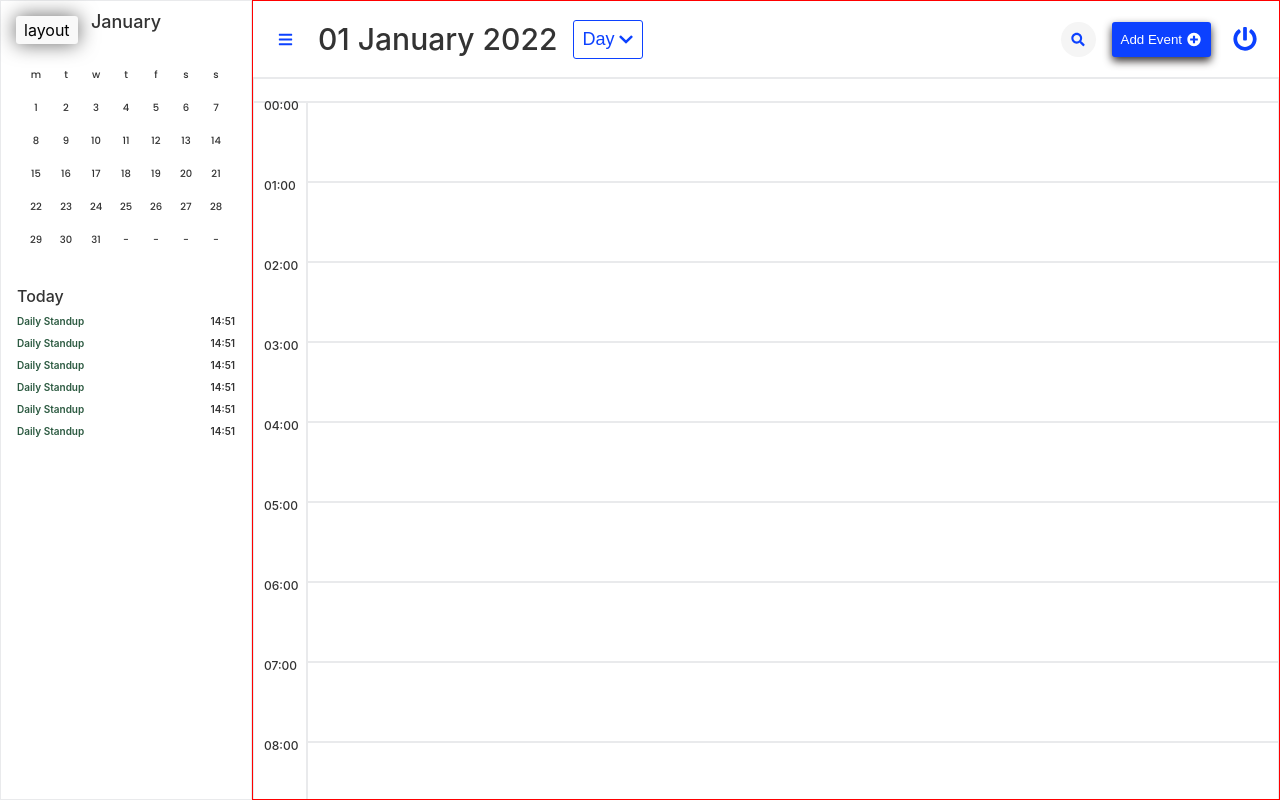
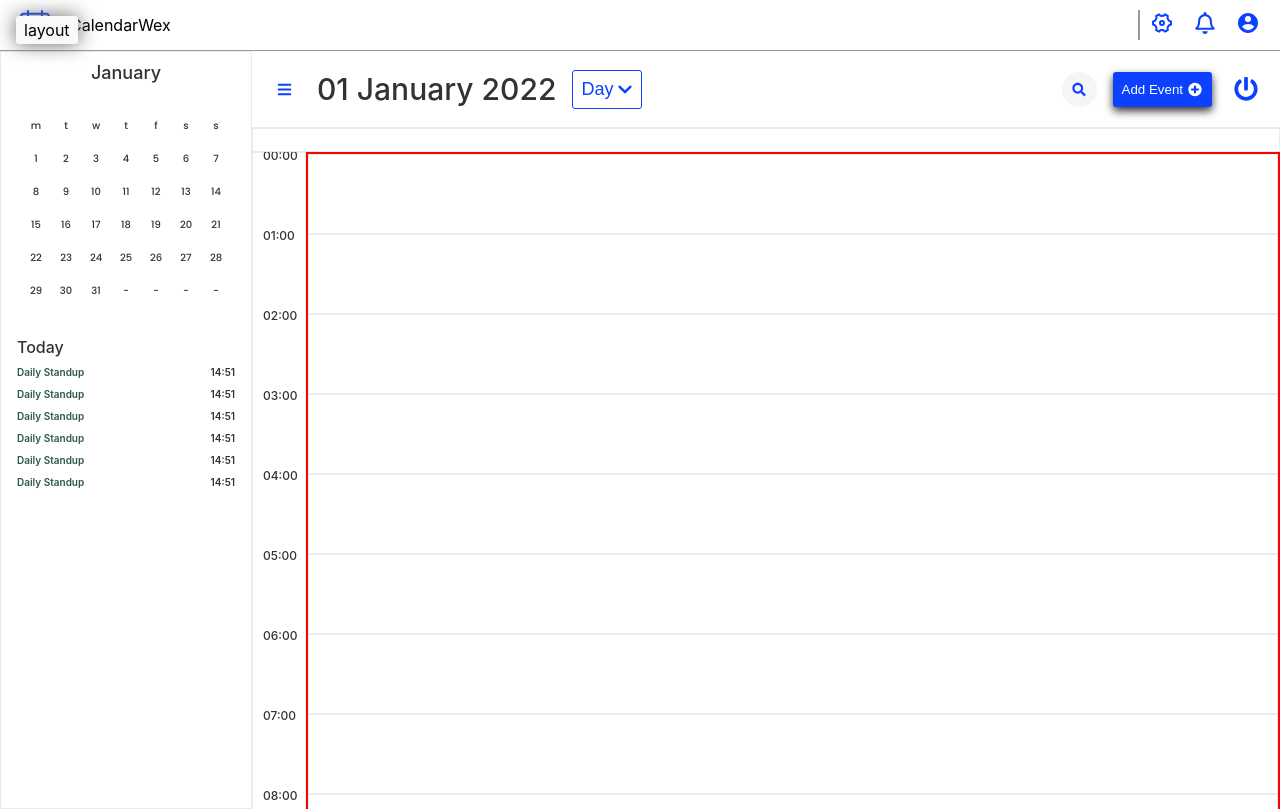
Before and after one commit to aftabrehan/calendarwex, a Next.js app: page /stories/layout in a window 1280 px wide. Built offline with nearby package versions, Linux system fonts and the light colour scheme; a web font is replaced by a local one.

Commit message:
Add TopBar to Layout

```diff
--- a/pages/home/HomePage.js
+++ b/pages/home/HomePage.js
@@ -7,12 +7,12 @@ import stl from './HomePage.module.scss'
 const Home = () => {
   return (
     <div className={stl.wrapper}>
-      {/* <Form /> */}
-      <h3>
+      <Form />
+      {/* <h3>
         Home Page ©copyright calendarar by{' '}
         <Link href="https://github.com/appwex">@appwex</Link>
       </h3>
-      <Link href="/stories">Go to Stories 🚀</Link>
+      <Link href="/stories">Go to Stories 🚀</Link> */}
     </div>
   )
 }
--- a/pages/home/HomePage.module.scss
+++ b/pages/home/HomePage.module.scss
@@ -1,5 +1,5 @@
 @import 'styles/common';
 
 .wrapper {
-  @extend .flexColStart;
+  @extend .flexCol;
 }
--- a/src/components/label/LabelLeft.js
+++ b/src/components/label/LabelLeft.js
@@ -3,7 +3,7 @@ import clsx from 'clsx'
 import stl from './Label.module.scss'
 import Label from './Label'
 
-const LabelLeft = ({ customClass, customClassLbl }) => {
+const LabelLeft = ({ customClass, customClassLbl, id }) => {
   const hourArray = [
     '00:00',
     '01:00',
@@ -32,7 +32,7 @@ const LabelLeft = ({ customClass, customClassLbl }) => {
   ]
 
   return (
-    <div className={clsx(stl.labelLeft, customClass)}>
+    <div id={id} className={clsx(stl.labelLeft, customClass)}>
       {hourArray.map((hr, i) => (
         <Label
           key={i}
--- a/src/components/layout/Layout.js
+++ b/src/components/layout/Layout.js
@@ -14,6 +14,7 @@ import LabelTop from 'components/label'
 import CalendarSlots from 'components/calendarslots'
 import DateMonth from 'components/date-month'
 import EventTypes from 'components/event-types'
+import TopBar from 'components/topbar'
 
 import BrainIcon from 'assets/brain.svg'
 import CamelIcon from 'assets/camel.svg'
@@ -274,6 +275,8 @@ const Layout = ({ logoutHandler, signOut }) => {
   }
 
   return (
+    <div className={stl.layoutContainer}>
+      <TopBar />
       <div className={stl.layout}>
         <Sidebar
           customClass={stl.sideBar}
@@ -315,9 +318,10 @@ const Layout = ({ logoutHandler, signOut }) => {
           <Toolbar logout={signOut} handleType={typeHandler} width="100%" />
           {label}
           <div className={stl.container} style={{ width: '100%' }}>
-          <LabelLeft />
+            <LabelLeft id="labelLeft" />
             <div className={stl.structureGrid}>
               <StructureGrid
+                id="structure"
                 width="100%"
                 type={data.type}
                 variant={data.variant}
@@ -339,6 +343,7 @@ const Layout = ({ logoutHandler, signOut }) => {
           </div>
         </div>
       </div>
+    </div>
   )
 }
 
--- a/src/components/layout/Layout.module.scss
+++ b/src/components/layout/Layout.module.scss
@@ -1,9 +1,15 @@
 @import '/styles/colors';
+
+.layoutContainer {
+  display: flex;
+  flex-direction: column;
+  height: 100vh;
+}
 
 .layout {
   display: flex;
   width: 100vw;
-  height: 100vh;
+  height: 94.73%;
   background: $white;
 
   .sideBar {
@@ -12,9 +18,8 @@
 
   .main {
     width: 84%;
-    border: 1px solid red;
     min-width: 630px;
-    overflow: scroll;
+    overflow-y: scroll;
 
     &::-webkit-scrollbar {
       display: none;
@@ -22,17 +27,20 @@
   }
 
   .container {
-    height: 89.8%;
+    height: 89%;
     display: flex;
-    // overflow: scroll;
+    overflow-x: scroll;
 
-    // &::-webkit-scrollbar {
-    //   display: none;
-    // }
+    &::-webkit-scrollbar {
+      display: none;
+    }
   }
 
   .structureGrid {
+    border: 1px solid red;
     width: 100%;
+    height: 100%;
+
     overflow: scroll;
 
     &::-webkit-scrollbar {
@@ -60,7 +68,6 @@
 
 .monthEvent {
   justify-content: space-between;
-  border: 1px solid red;
   align-items: stretch;
 }
 
--- a/src/components/structure/Structure.module.scss
+++ b/src/components/structure/Structure.module.scss
@@ -2,6 +2,7 @@
 
 .yearColumn {
   width: 80vw;
+  height: 100%;
   display: grid;
   grid-template-columns: repeat(auto-fill, minmax(300px, 1fr));
   gap: 1rem;
@@ -16,13 +17,14 @@
 }
 
 .monthView {
-  border: 1px solid red;
   display: grid;
   padding: 0;
+  height: 100%;
   grid-template-columns: auto auto auto auto auto auto auto;
 }
 
 .weekView {
   display: grid;
+  height: 120rem;
   grid-template-columns: auto auto auto auto auto auto auto auto;
 }
--- a/src/components/structure/grid/StructureGrid.js
+++ b/src/components/structure/grid/StructureGrid.js
@@ -3,6 +3,7 @@ import clsx from 'clsx'
 import stl from '../Structure.module.scss'
 
 const StructureGrid = ({
+  id,
   variant,
   customClass,
   customClassWeek,
@@ -16,11 +17,14 @@ const StructureGrid = ({
   month,
 }) => (
   <div
+    id={id}
     className={clsx(stl[`${variant}`], stl.common, customClass)}
     style={{ width, height }}
   >
     {months || month || (
-      <div className={clsx(stl[`${type}`], customClassWeek)}>{days || day}</div>
+      <div id={id} className={clsx(stl[`${type}`], customClassWeek)}>
+        {days || day}
+      </div>
     )}
   </div>
 )
--- a/src/components/topbar/TopBar.module.scss
+++ b/src/components/topbar/TopBar.module.scss
@@ -2,11 +2,11 @@
 
 .topBar {
   width: 100vw;
-  border: 1px solid red;
   display: flex;
   justify-content: space-between;
   padding: 10px;
   background: $white;
+  border-bottom: 1px solid $border;
 
   .leftSection {
     display: flex;
```
Lines whose indentation alone changed are shown as unchanged.
